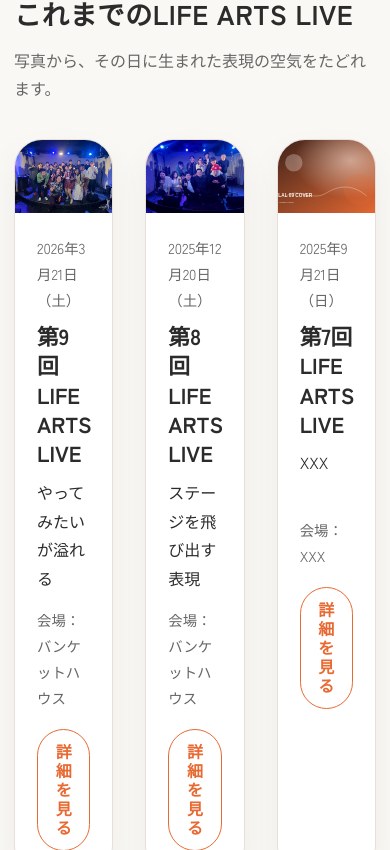
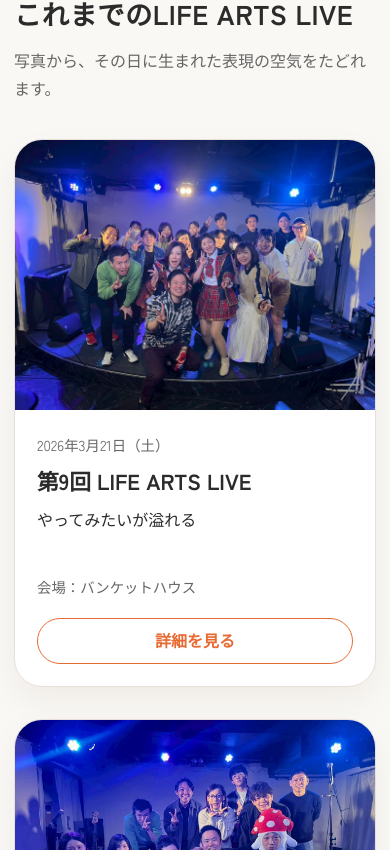
Before and after one commit to araragi0040-jpg/life-arts-live-museum, a Next.js app: page / in a window 390 px wide. Shown: the part 1714-2564 px from the top of the page. Built offline with nearby package versions, Linux system fonts and the light colour scheme.

Commit message:
Update globals.css

```diff
--- a/src/app/globals.css
+++ b/src/app/globals.css
@@ -712,6 +712,7 @@ a {
   }
 
   .archive-grid--two,
+  .archive-grid--three,
   .performer-scroll,
   .performer-list {
     grid-template-columns: 1fr;
```
